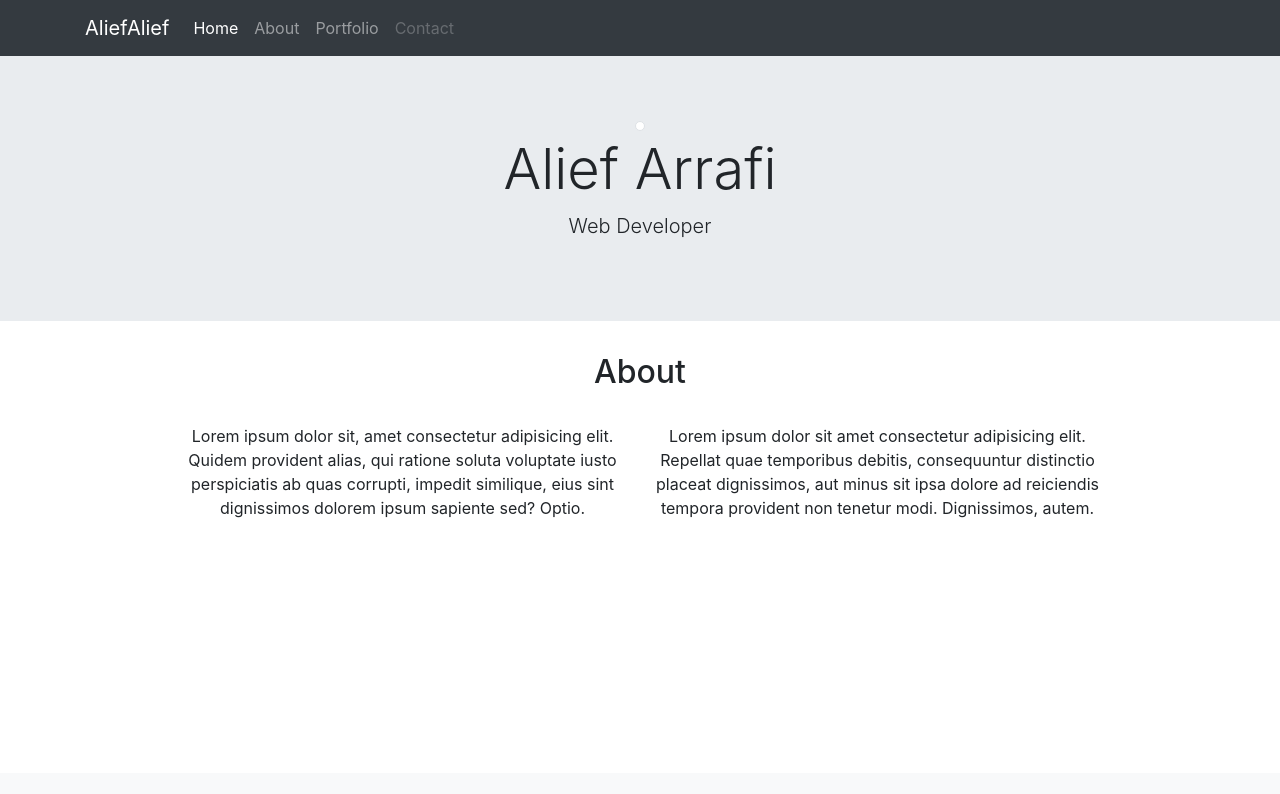
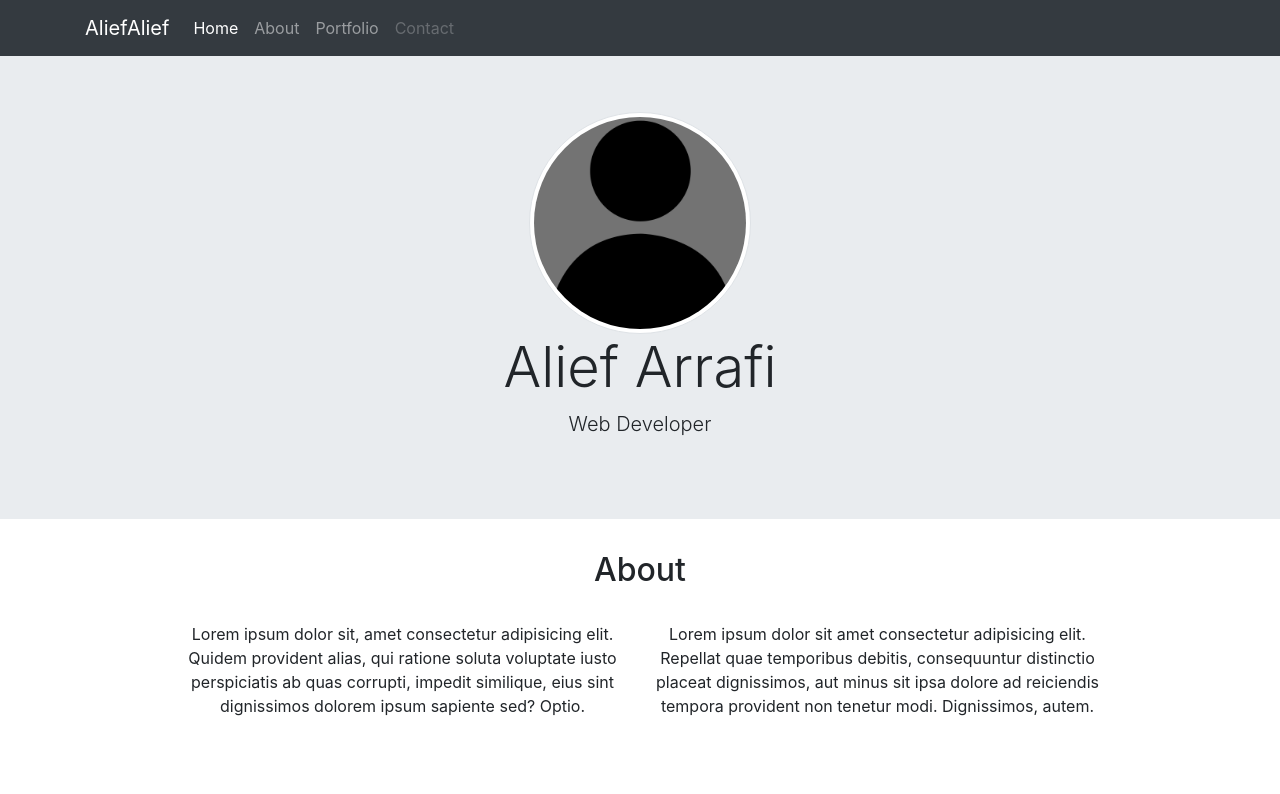
Before and after one commit to HR77scu/hr77scu.github.io, a plain HTML site: page index.html in a window 1280 px wide. Shown: the top 794 px of the page. Drawn offline with nearby package versions, Linux system fonts and the light colour scheme.

Commit message:
update profile

```diff
--- a/index.html
+++ b/index.html
@@ -47,7 +47,7 @@
     <!-- jumbotron -->
     <div class="jumbotron jumbotron-fluid   ">
         <div class="container text-center">
-            <img src="img/img3-profile.png" width="20%" class="rounded-circle img-thumbnail"  alt="" srcset="">
+            <img src="img/profile.png" width="20%" class="rounded-circle img-thumbnail"  alt="" srcset="">
             <h1 class="display-4">Alief Arrafi</h1>
             <p class="lead">Web Developer</p>
         </div>
```
Also changed, not shown: img/profile.png (added).
